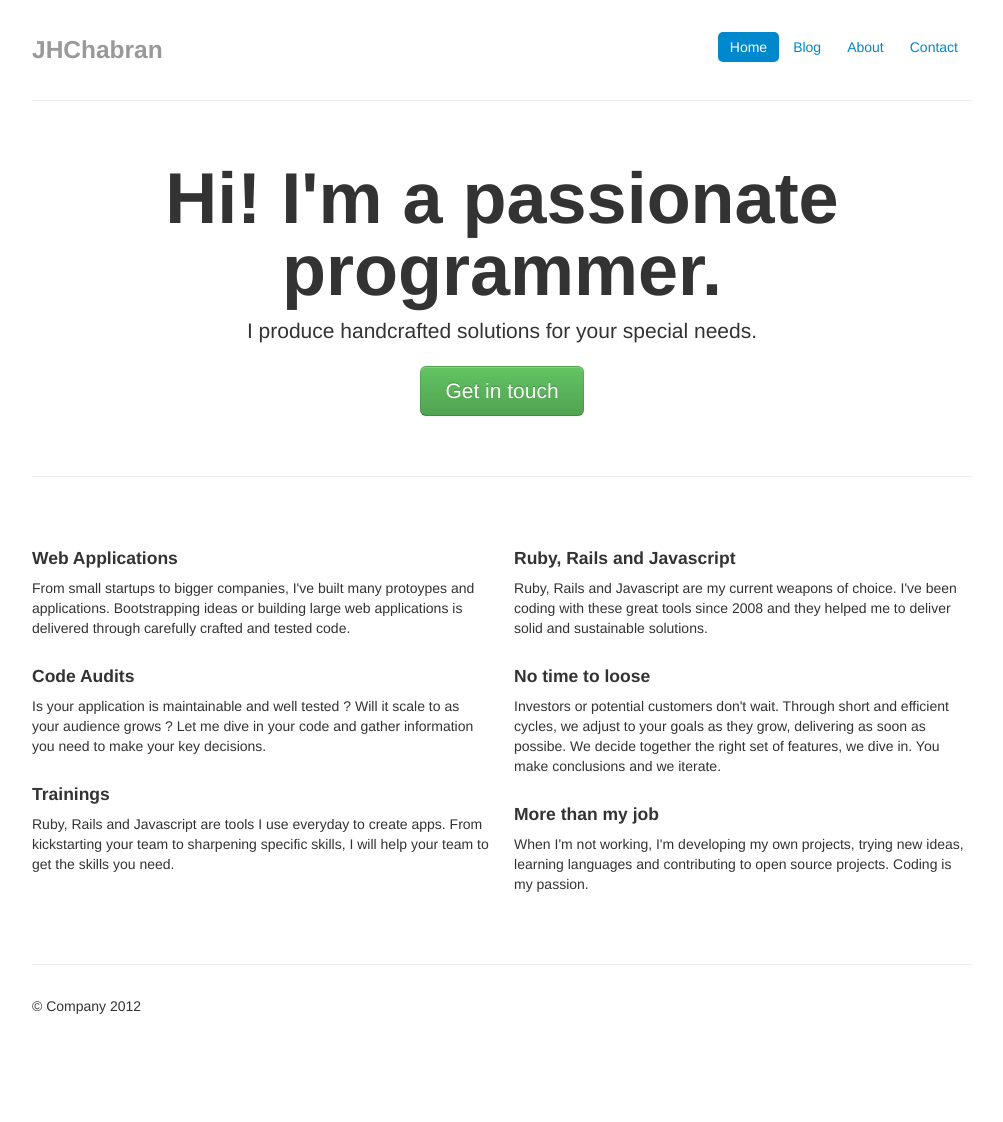
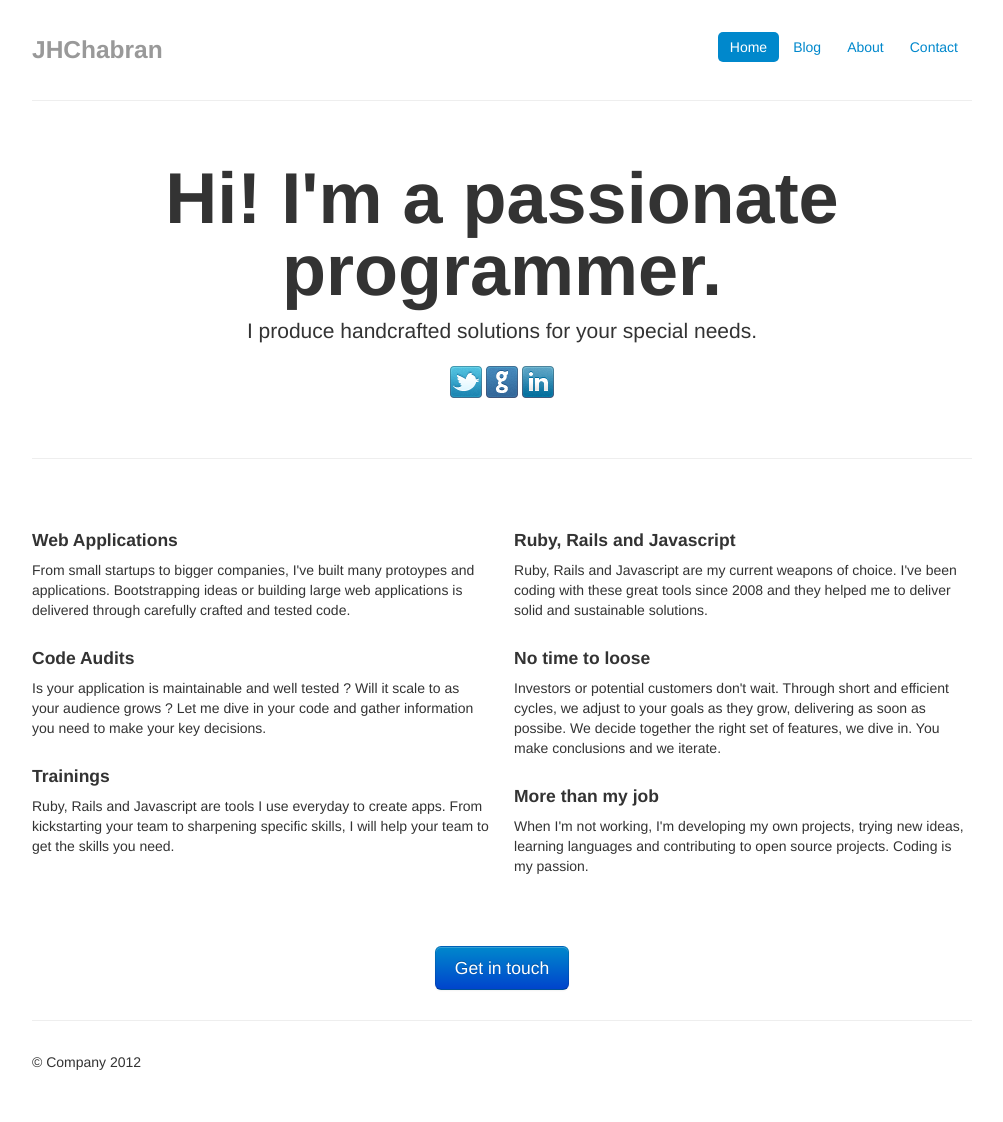
Before and after one commit to jhchabran/jhchabran.github.com, a Jekyll site: the page built from index.html, in a window 1280 px wide. Shown: the whole page, without its empty margins (138-1141 px from the left). Built offline with Jekyll 4.4.1, drawn with Linux system fonts in a browser that asks for light colours; nearby versions of some CDN libraries; library files that are not in the unit come from our copies; Markdown is read by kramdown in place of the engine named in the settings; a script that is not in the unit is left out; before the commit the page ends 1066 px from its top, so only the background shows below that.

Commit message:
Rework layout

```diff
--- a/_layouts/default.html
+++ b/_layouts/default.html
@@ -2,7 +2,11 @@
 <html lang="en">
   <head>
     <meta charset="utf-8">
-    <title>Template &middot; Bootstrap</title>
+    {% if page.title %}
+    <title>{{ page.title }}</title>
+    {% else %}
+    <title>{{ site.title }}</title>
+    {% endif %}
     <meta name="viewport" content="width=device-width, initial-scale=1.0">
     <meta name="description" content="">
     <meta name="author" content="">
--- a/css/custom.css
+++ b/css/custom.css
@@ -26,6 +26,10 @@ body {
   padding: 14px 24px;
 }
 
+.jumbotron .social-icons {
+  margin: 20px;
+}
+
 /* Supporting marketing content */
 .marketing {
   margin: 60px 0;
@@ -33,3 +37,7 @@ body {
 .marketing p + h4 {
   margin-top: 28px;
 }
+
+.contact {
+  text-align:center;
+}
--- a/index.html
+++ b/index.html
@@ -1,11 +1,22 @@
 ---
 layout: default
+title: JHChabran
 description: my homepage
 ---
 <div class="jumbotron">
   <h1>Hi! I'm a passionate programmer.</h1>
   <p class="lead">I produce handcrafted solutions for your special needs.</p>
-  <a class="btn btn-large btn-success" href="#">Get in touch</a>
+  <div class="social-icons">
+    <a href="http://twitter.com/jchabran">
+      <img src="/img/icons/twitter-32x32.png"/>
+    </a>
+    <a href="http://github.com/jchabran">
+      <img src="/img/icons/github-32x32.png"/>
+    </a>
+    <a href="http://github.com/jchabran">
+      <img src="/img/icons/linkedin-32x32.png"/>
+    </a>
+  </div>
 </div>
 
 <hr>
@@ -35,3 +46,9 @@ description: my homepage
     <p>When I'm not working, I'm developing my own projects, trying new ideas, learning languages and contributing to open source projects. Coding is my passion.</p>
   </div>
 </div>
+
+<div class="contact">
+  <p>
+  <a class="btn btn-large btn-primary" href="mailto:jh+contact@chabran.fr?Subject=Contact">Get in touch</a>
+  </p>
+</div>
```
